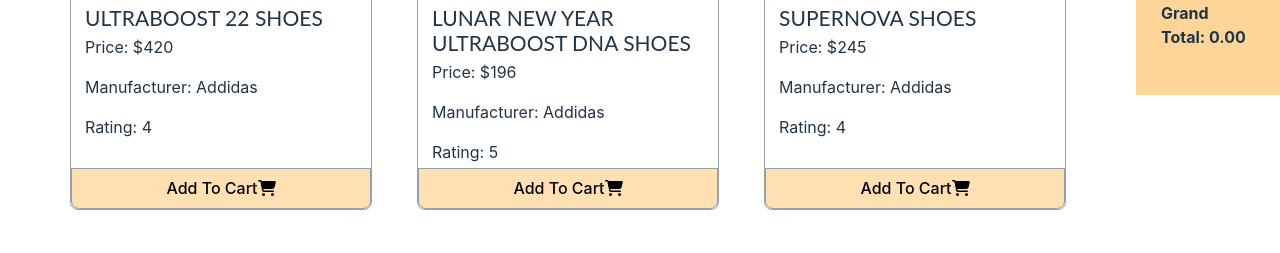
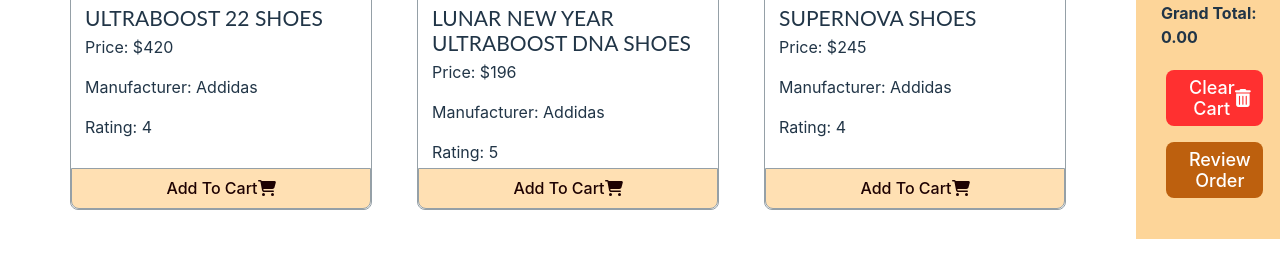
Before and after one commit to wahid9000/ema-john-eCommerce, a React (Vite) app: page / in a window 1280 px wide. Shown: the part 432-685 px from the top of the page. Built offline with nearby package versions, Linux system fonts and the light colour scheme.

Commit message:
clearall functionality added

```diff
--- a/src/components/Cart/Cart.css
+++ b/src/components/Cart/Cart.css
@@ -4,3 +4,18 @@
     position: sticky;
     top: 0;
 }
+.clear-all-btn{
+    width: 90%;
+    height: 56px;
+    font-size: 18px;
+    display: flex;
+    justify-content: space-between;
+    align-items: center;
+    margin: 10px auto;
+    border-radius: 8px;
+    background-color: #FF3030;
+    color: white;
+}
+.deleteIcon{
+    color: white;
+}
--- a/src/components/Cart/Cart.jsx
+++ b/src/components/Cart/Cart.jsx
@@ -1,7 +1,10 @@
-import React from 'react';
+import React, { useState } from 'react';
 import './Cart.css';
+import { FontAwesomeIcon } from '@fortawesome/react-fontawesome';
+import { faTrashAlt } from '@fortawesome/free-solid-svg-icons';
 
-const Cart = ({cart}) => {
+const Cart = ({cart, handleClearCart, children}) => {
+
 
     let totalPrice = 0;
     let totalShipping = 0;
@@ -30,6 +33,8 @@
             <p>Total Shipping: {totalShipping}</p>
             <p>Tax: {tax.toFixed(2)} </p>
             <h4>Grand Total: {grandTotal.toFixed(2)}</h4>
+            <button onClick={handleClearCart} className='clear-all-btn'>Clear Cart<FontAwesomeIcon className='deleteIcon' icon={faTrashAlt}></FontAwesomeIcon></button>
+            <p>{children}</p>
         </div>
     );
 };
--- /dev/null
+++ b/src/components/Checkout/Checkout.jsx
@@ -0,0 +1,11 @@
+import React from 'react';
+
+const Checkout = () => {
+    return (
+        <div>
+            <h2>Checkout Your Order:</h2>
+        </div>
+    );
+};
+
+export default Checkout;
--- a/src/components/Orders/Orders.jsx
+++ b/src/components/Orders/Orders.jsx
@@ -1,9 +1,9 @@
 import React, { useState } from 'react';
 import Cart from '../Cart/Cart';
-import { useLoaderData } from 'react-router-dom';
+import { Link, useLoaderData } from 'react-router-dom';
 import ReviewItem from '../ReviewItem/ReviewItem';
 import './Orders.css';
-import { removeFromDb } from '../../utilities/fakedb';
+import { deleteShoppingCart, removeFromDb } from '../../utilities/fakedb';
 
 const Orders = () => {
     const savedCart = useLoaderData();
@@ -13,6 +13,11 @@
         const remaining = cart.filter(product => product.id !== id);
         setCart(remaining);
         removeFromDb(id);
+    }
+
+    const handleClearCart = () => {
+        setCart([]);
+        deleteShoppingCart();
     }
 
     return (
@@ -27,7 +32,14 @@
             }
             </div>
             <div className='cart-container'>
-                <Cart cart = {cart}></Cart>
+                <Cart
+                cart = {cart}
+                handleClearCart = {handleClearCart}
+                >
+                    <Link className='proceed-link' to="/checkout">
+                       <button className='proceed-btn'>Proceed Checkout</button>
+                    </Link>
+                </Cart>
             </div>
         </div>
     );
--- a/src/components/Shop/Shop.css
+++ b/src/components/Shop/Shop.css
@@ -9,3 +9,21 @@
     margin: 50px;
     padding: 0 20px;
 }
+
+.proceed-btn{
+    width: 90%;
+    height: 56px;
+    font-size: 18px;
+    display: flex;
+    justify-content: space-between;
+    align-items: center;
+    margin: 10px auto;
+    border-radius: 8px;
+    background-color: #bd600e;
+    color: white;
+
+}
+
+.proceed-link{
+      text-decoration: none;
+}
--- a/src/components/Shop/Shop.jsx
+++ b/src/components/Shop/Shop.jsx
@@ -1,8 +1,9 @@
 import React, { useEffect, useState } from 'react';
-import { addToDb, getShoppingCart } from '../../utilities/fakedb';
+import { addToDb, deleteShoppingCart, getShoppingCart } from '../../utilities/fakedb';
 import Cart from '../Cart/Cart';
 import Product from '../Product/Product';
 import './Shop.css';
+import { Link } from 'react-router-dom';
 
 const Shop = () => {
 
@@ -56,6 +57,11 @@
         addToDb(product.id);
     }
 
+    const handleClearCart = () => {
+        setCart([]);
+        deleteShoppingCart();
+    }
+
     return (
         <div className='shop-container'>
 
@@ -70,7 +76,14 @@
             </div>
 
             <div className="cart-container">
-                <Cart cart={cart}></Cart>
+                <Cart
+                    cart={cart}
+                    handleClearCart= {handleClearCart}
+                >
+                    <Link className='proceed-link' to="/order">
+                        <button className='proceed-btn'>Review Order</button>
+                    </Link>
+                </Cart>
             </div>
 
         </div>
--- a/src/index.css
+++ b/src/index.css
@@ -29,12 +29,15 @@
   font-size: 1em;
   font-weight: 500;
   font-family: inherit;
-  background-color: #1a1a1a;
   cursor: pointer;
   transition: border-color 0.25s;
+  color: #1e0202;
 }
 button:hover {
-  border-color: #646cff;
+  border-color: #bd1111ab;
+  background-color: #590c0c;
+  color: #FF3030;
+  color: #f9f9f9;
 }
 button:focus,
 button:focus-visible {
--- a/src/main.jsx
+++ b/src/main.jsx
@@ -12,6 +12,7 @@
 import Inventory from './components/Inventory/Inventory';
 import LoginPage from './components/LoginPage/LoginPage';
 import cartProductsLoader from './loaders/CartProductsLoader';
+import Checkout from './components/Checkout/Checkout';
 
 const router = createBrowserRouter([
   {
@@ -27,6 +28,10 @@
         path: '/order',
         element: <Orders></Orders>,
         loader: cartProductsLoader
+      },
+      {
+        path: 'checkout',
+        element: <Checkout></Checkout>
       },
       {
         path: 'inventory',
```
